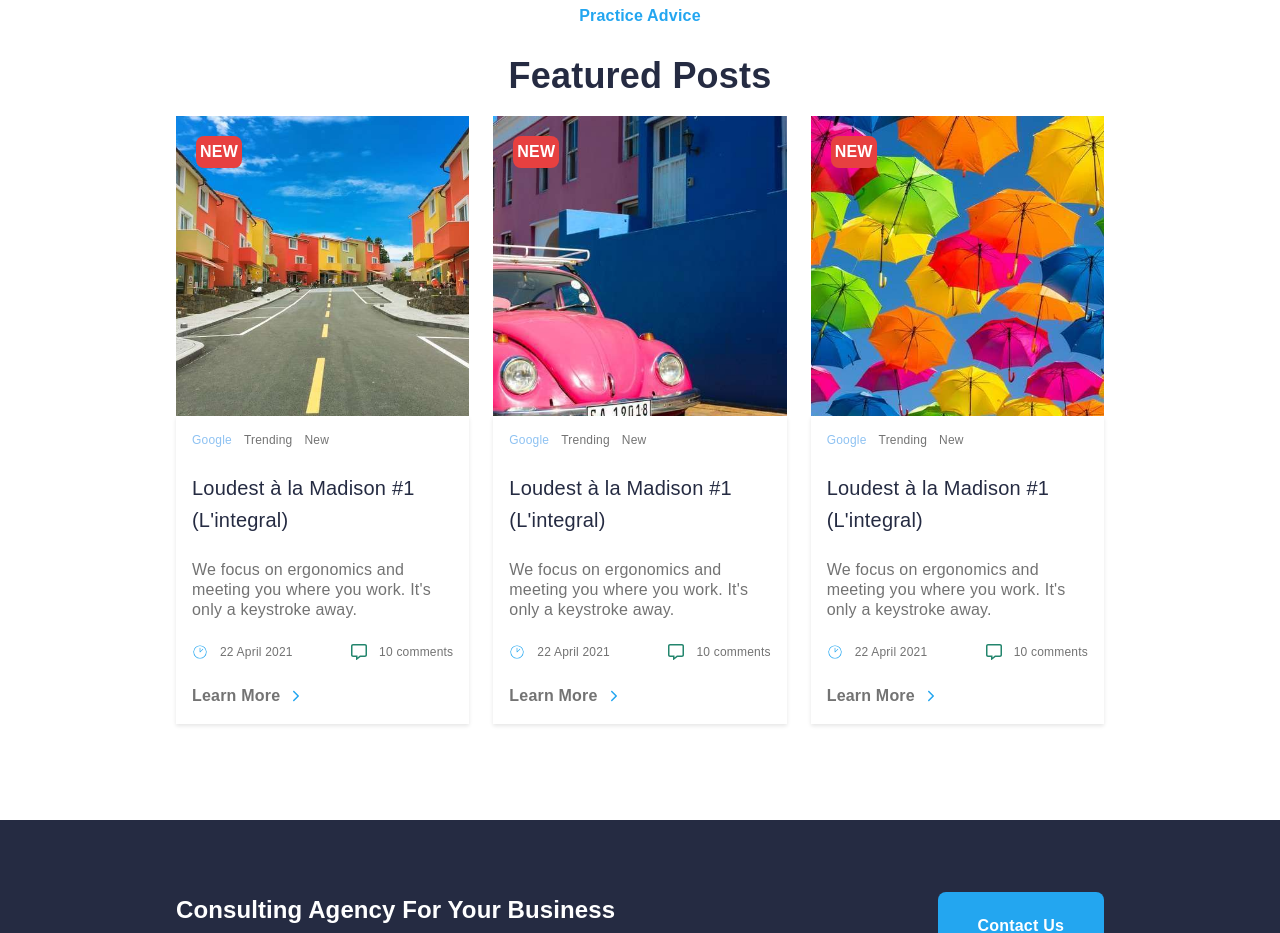
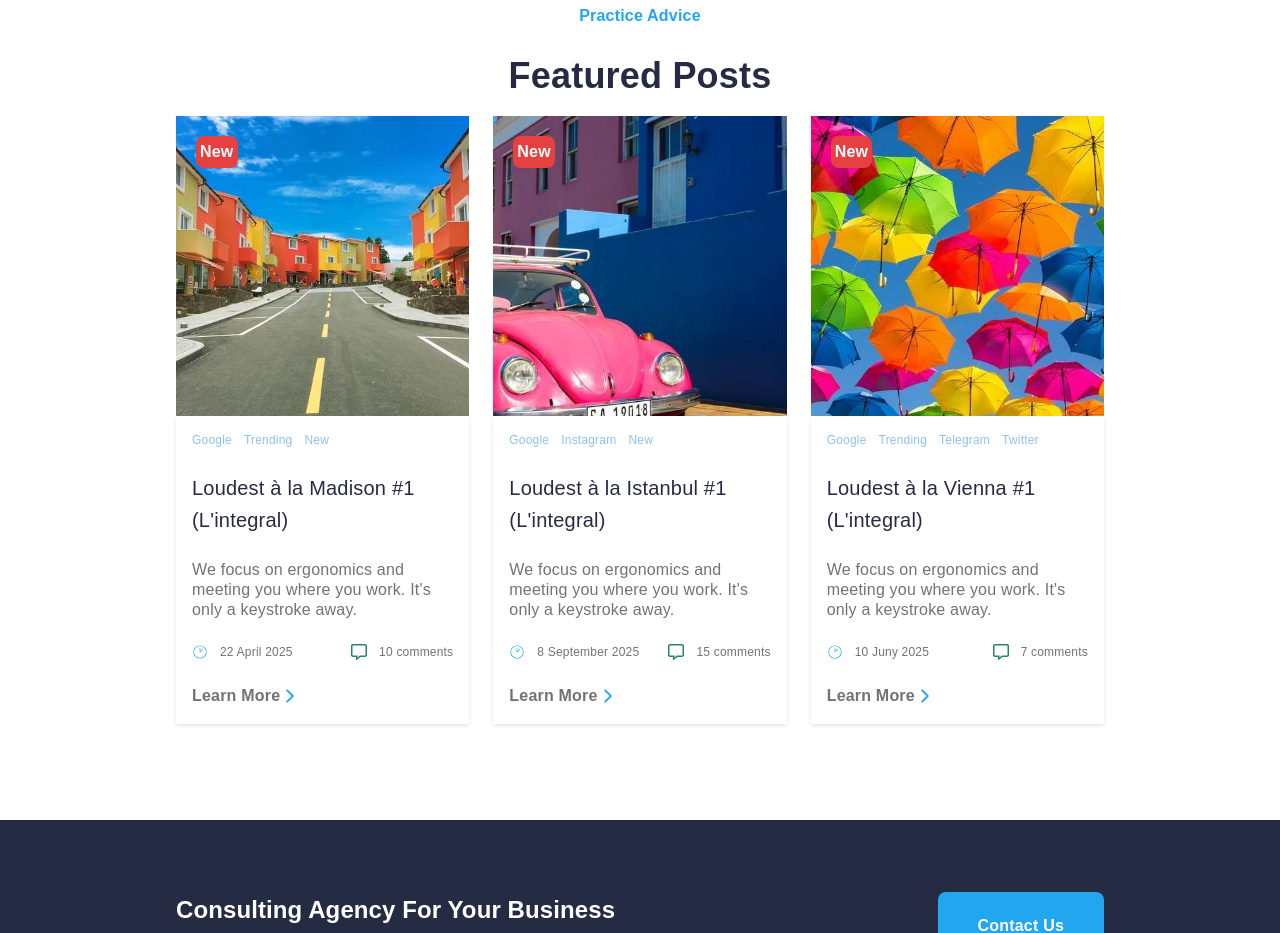
Before and after one commit to MuhammedZeki/D-nemProjesi-ecommers, a React (Vite) app: page / in a window 1280 px wide. Shown: the part 5700-6633 px from the top of the page. Built offline with nearby package versions, Linux system fonts and the light colour scheme.

Commit message:
Featured fetch data fn added

```diff
--- a/src/components/posts/PostItem.jsx
+++ b/src/components/posts/PostItem.jsx
@@ -1,34 +1,30 @@
 import { CiClock1 } from "react-icons/ci";
 import { FaRegCommentAlt } from "react-icons/fa";
 import { IoIosArrowForward } from "react-icons/io";
+import { Link } from "react-router-dom";
 
-const PostItem = ({ img }) => {
+const PostItem = ({ key, item }) => {
   return (
-    <div className="flex flex-col">
+    <div key={key} className="flex flex-col">
       <div className="relative">
-        <img
-          src={`/post/post${img}.jpg`}
-          className="object-cover h-[300px] w-full"
-          alt=""
-        />
+        <img src={item?.img} className="object-cover h-[300px] w-full" alt="" />
         <div className=" absolute p-1 top-5 left-5 bg-[#E74040] text-white font-montserrat font-bold leading-6 tracking-[0.2px] rounded-lg">
-          NEW
+          {item?.new}
         </div>
       </div>
       <div className="flex flex-col gap-6 p-4 items-start font-montserrat shadow-[0px_2px_4px_rgba(0,0,0,0.1)]">
         <div className="flex items-center gap-3">
-          <p className="font-normal text-xs leading-4 tracking-[0.2px] text-[#8EC2F2] ">
-            Google
-          </p>
-          <p className="font-normal text-xs leading-4 tracking-[0.2px] text-[#737373]">
-            Trending
-          </p>
-          <p className="font-normal text-xs leading-4 tracking-[0.2px] text-[#737373]">
-            New
-          </p>
+          {item.links.map((link, i) => (
+            <p
+              key={i}
+              className="font-normal text-xs leading-4 tracking-[0.2px] text-[#8EC2F2] "
+            >
+              {link}
+            </p>
+          ))}
         </div>
         <div className="font-normal text-xl leading-8 tracking-[0.2px] text-[#252B42]">
-          Loudest à la Madison #1 (L'integral)
+          {item?.name}
         </div>
         <div className="font-normal leading-5 tracking-[0.2px] text-[#737373]">
           We focus on ergonomics and meeting you where you work. It's only a
@@ -38,22 +34,22 @@ const PostItem = ({ img }) => {
           <div className="flex items-center justify-between  gap-3">
             <CiClock1 className="text-[#23A6F0] w-4 h-4" />
             <span className="font-normal text-xs leading-4 tracking-[0.2px] text-[#737373]">
-              22 April 2021
+              {item?.date}
             </span>
           </div>
           <div className="flex items-center gap-3">
             <FaRegCommentAlt className="text-[#23856D] w-4 h-4" />
             <span className="font-normal text-xs leading-4 tracking-[0.2px] text-[#737373]">
-              10 comments
+              {item?.comment}
             </span>
           </div>
         </div>
-        <div className="flex items-center gap-2">
-          <p className="font-bold leading-6 tracking-[0.2px] text-[#737373]">
+        <Link to={"/blog"} className="flex items-center cursor-pointer">
+          <p className="font-bold leading-6 tracking-[0.2px] text-[#737373] hover:text-[#252B42] transition duration-300">
             Learn More
           </p>
-          <IoIosArrowForward className="text-[#23A6F0] w-4 h-4" />
-        </div>
+          <IoIosArrowForward className="text-[#23A6F0] w-5 h-5" />
+        </Link>
       </div>
     </div>
   );
--- a/src/pages/home/FeaturedPosts.jsx
+++ b/src/pages/home/FeaturedPosts.jsx
@@ -1,5 +1,20 @@
+import axios from "axios";
 import PostItem from "../../components/posts/PostItem";
+import { useQuery } from "@tanstack/react-query";
 const FeaturedPosts = () => {
+  const getFeaturedData = async () => {
+    const res = await axios.get("/db.json");
+    return res.data.Home.featured;
+  };
+
+  const { data, isLoading, isError } = useQuery({
+    queryKey: ["featured"],
+    queryFn: getFeaturedData,
+  });
+
+  if (isLoading) return <p>Loading...</p>;
+  if (isError) return <p>Error...</p>;
+
   return (
     <div className=" flex flex-col gap-4 lg:w-[75%] lg:mx-auto lg:py-24 lg:px-4 px-10 my-14 lg:my-0">
       <div className="flex flex-col gap-6 items-center justify-center font-montserrat">
@@ -11,9 +26,9 @@ const FeaturedPosts = () => {
         </h3>
       </div>
       <div className="lg:flex lg:flex-row lg:items-center lg:gap-6 flex flex-col gap-16">
-        <PostItem img="1" />
-        <PostItem img="2" />
-        <PostItem img="3" />
+        {data.map((item, i) => (
+          <PostItem key={i} item={item} />
+        ))}
       </div>
     </div>
   );
```
